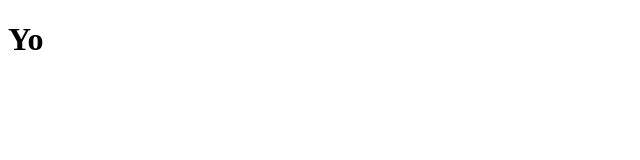
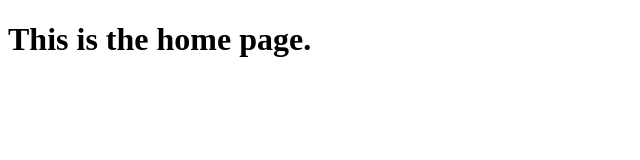
Before and after one commit to Dam314159/dam314159.github.io, a plain HTML site: page HTML files/home.html in a window 1280 px wide. Shown: the whole page, without its empty margins (0-640 px from the left). Drawn offline with Linux system fonts and the light colour scheme.

Commit message:
More testing

```diff
--- a/index.html
+++ b/HTML files/home.html
@@ -8,7 +8,7 @@
 </head>
 
 <body>
-    <h1>Yo</h1>
+    <h1>This is the home page.</h1>
 </body>
 
 </html>
```
